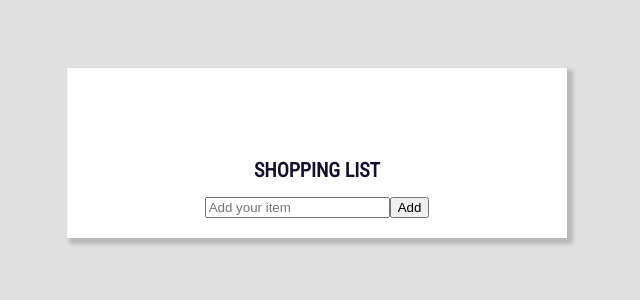
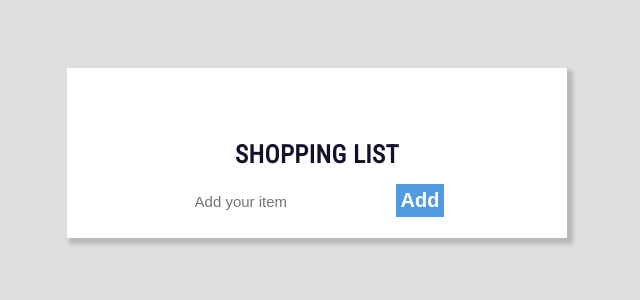
Before and after one commit to tamaskovacs0408/shopping-list, a React (Create React App) app: page / in a window 1280 px wide. Shown: the top 300 px of the page, without its empty margins (331-971 px from the left). Built offline with nearby package versions, Linux system fonts and the light colour scheme.

Commit message:
Styling App

```diff
--- a/src/App.css
+++ b/src/App.css
@@ -12,7 +12,7 @@
 .info_container {
   width: 100%;
   height: 40px;
-  margin: 15px auto;
+  margin: 10px auto;
 }
 .info {
   text-align: center;
@@ -25,10 +25,9 @@
   animation-delay: 1s;
 }
 
-
 .info_red {
   color: red;
-  background-color: rgb(255, 191, 191);
+  background-color: rgb(249, 201, 201);
 }
 
 .info_green {
@@ -36,17 +35,33 @@
   background-color: rgb(186, 255, 186);
 }
 h1 {
-  font-size: 2rem;
+  font-size: 2.5rem;
+  letter-spacing: .5px;
   text-align: center;
   text-transform: uppercase;
   margin: 0 auto 15px auto;
 }
 .item_form {
   height: 100px;
+  margin-bottom: 10px;
   display: flex;
   flex-direction: column;
   justify-content: center;
   align-items: center;
+}
+.input_container input {
+  border: none;
+  padding-left: 5px;
+  font-size: 1.5rem;
+}
+.btn_submit {
+  border: none;
+  background-color: rgb(82, 155, 227);
+  font-size: 2rem;
+  padding: 5px;
+  color: white;
+  font-weight: 600;
+
 }
 
 @media screen and (min-width: 992px){
```
